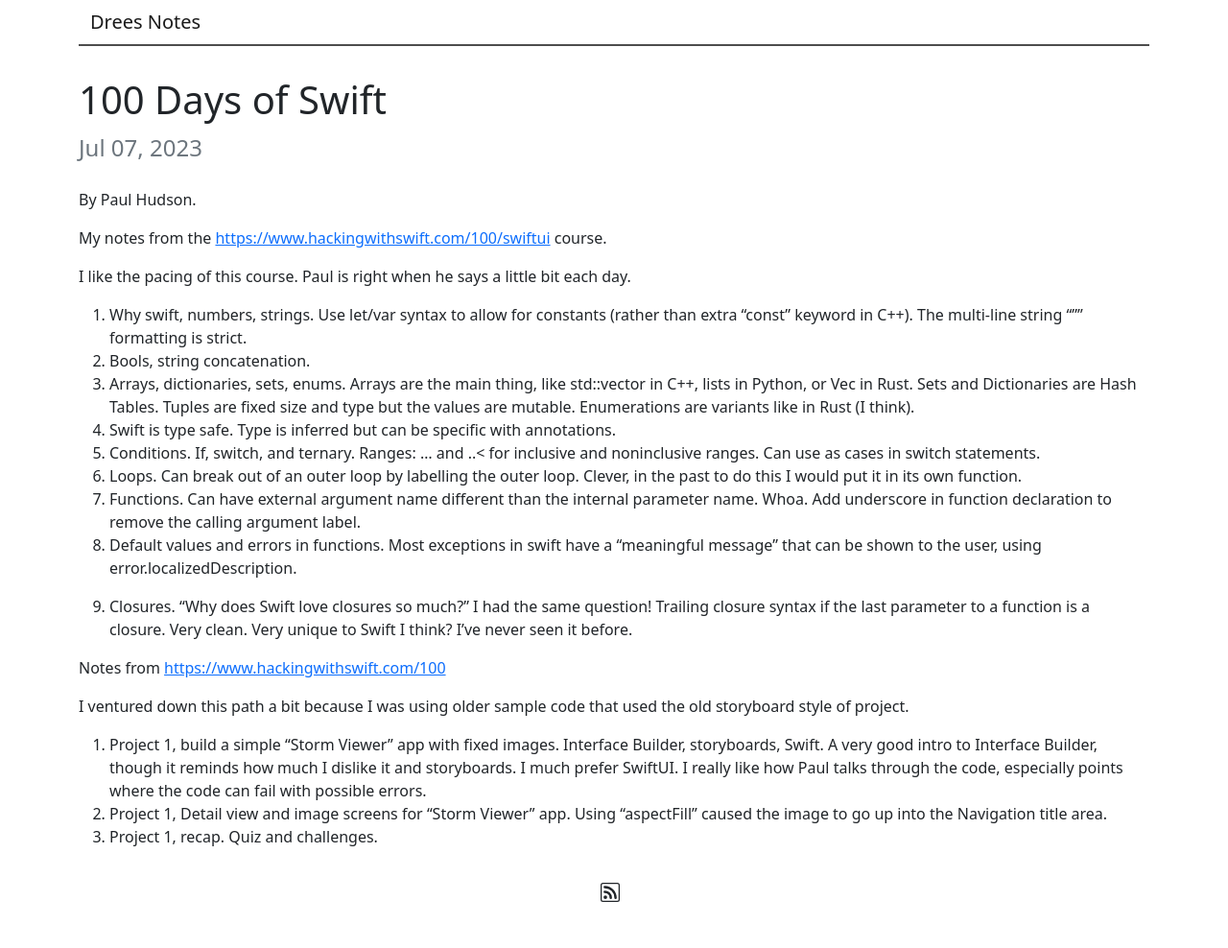
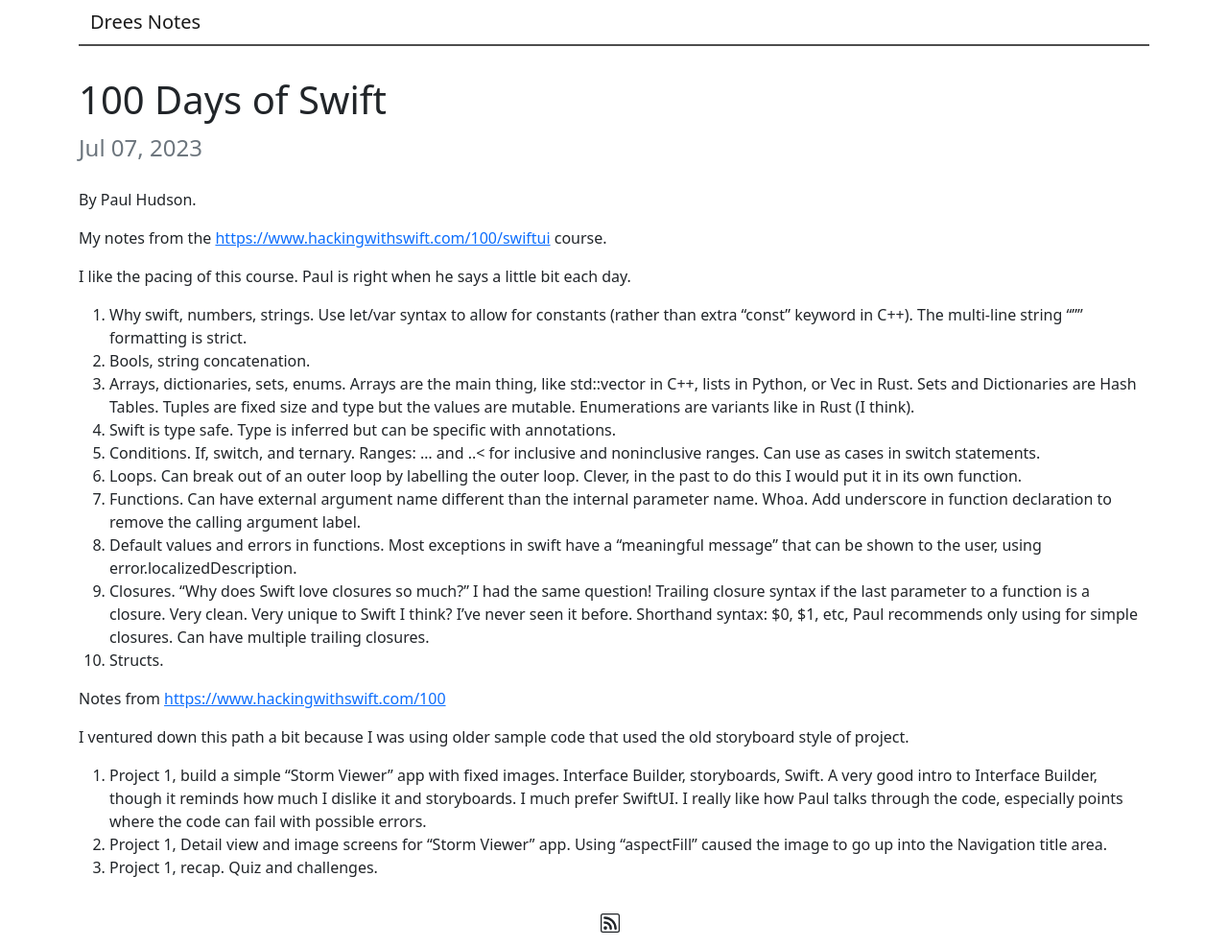
Before and after one commit to matthewdrees/matthewdrees.github.io, a Jekyll site: the page built from _posts/2023-07-07-100-days-of-swiftui.md, in a window 1280 px wide. Shown: the whole page at 96% size. Built offline with Jekyll 4.4.1, drawn with Linux system fonts in a browser that asks for light colours; before the commit the page ends 956 px from its top, so only the background shows below that.

Commit message:
100 days of swift, closures.

```diff
--- a/_posts/2023-07-07-100-days-of-swiftui.md
+++ b/_posts/2023-07-07-100-days-of-swiftui.md
@@ -18,9 +18,8 @@
 6. Loops. Can break out of an outer loop by labelling the outer loop. Clever, in the past to do this I would put it in its own function.
 7. Functions. Can have external argument name different than the internal parameter name. Whoa. Add underscore in function declaration to remove the calling argument label.
 8. Default values and errors in functions. Most exceptions in swift have a "meaningful message" that can be shown to the user, using error.localizedDescription.
-
-
-6. Closures. "Why does Swift love closures so much?" I had the same question! Trailing closure syntax if the last parameter to a function is a closure. Very clean. Very unique to Swift I think? I've never seen it before.
+9. Closures. "Why does Swift love closures so much?" I had the same question! Trailing closure syntax if the last parameter to a function is a closure. Very clean. Very unique to Swift I think? I've never seen it before. Shorthand syntax: $0, $1, etc, Paul recommends only using for simple closures. Can have multiple trailing closures.
+10. Structs.
 
 Notes from [https://www.hackingwithswift.com/100](100 Days of Swift)
 
```
